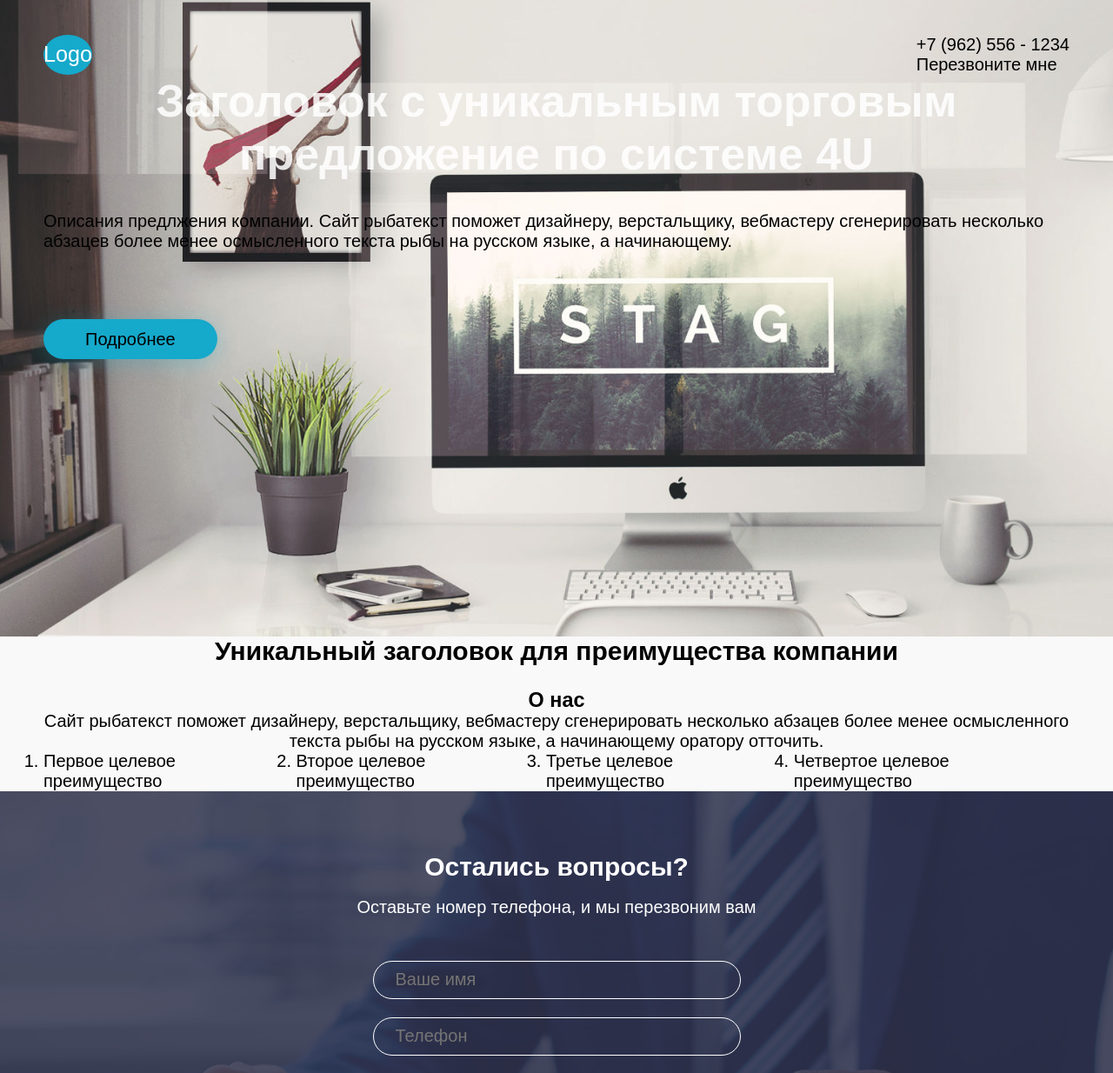
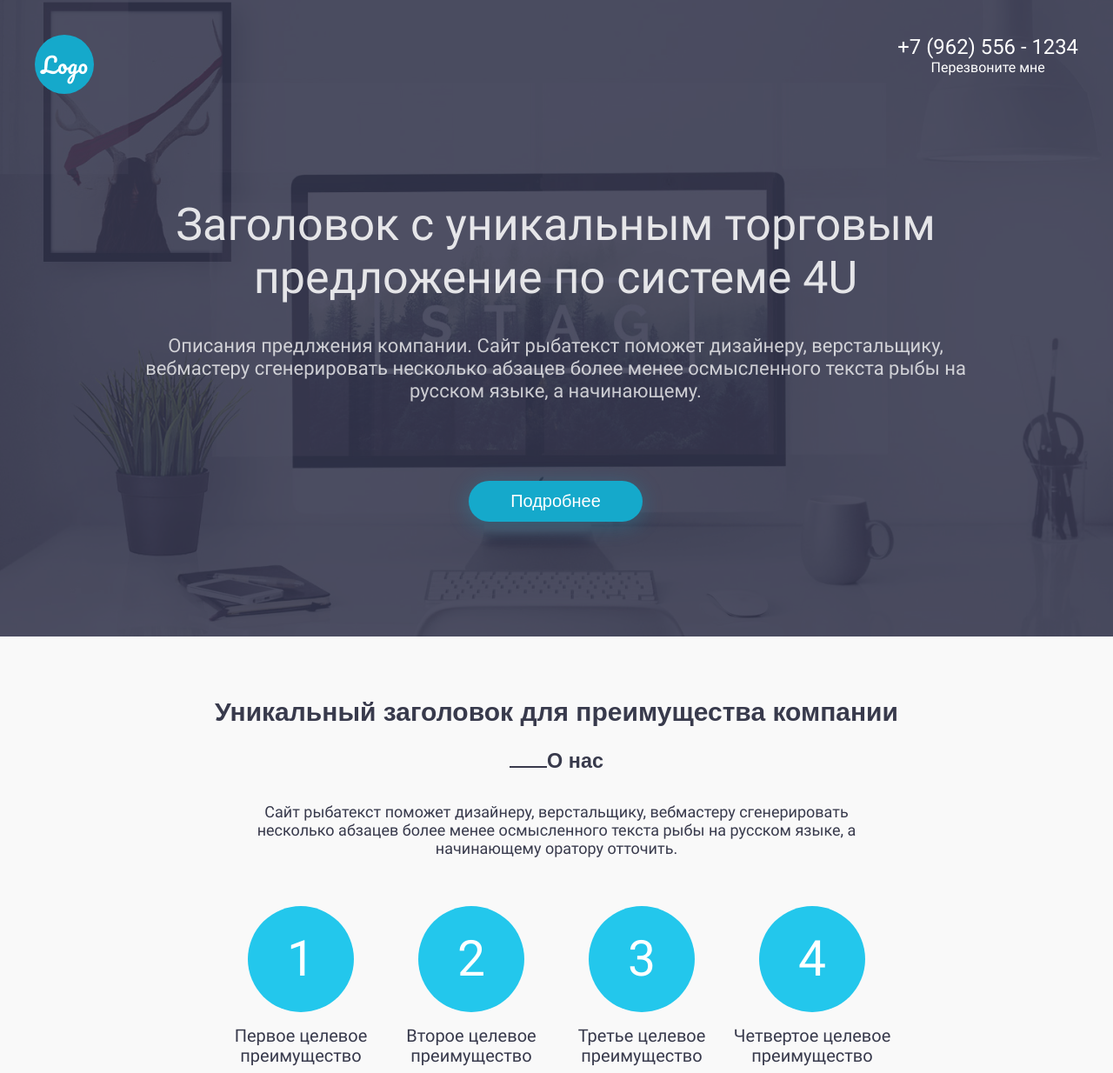
Before and after one commit to vkate174/module3_5, a plain HTML site: page index.html in a window 1280 px wide. Shown: the top 1234 px of the page at 87% size. Drawn offline with Linux system fonts and the light colour scheme.

Commit message:
Добавление свойств

```diff
--- a/index.html
+++ b/index.html
@@ -12,36 +12,30 @@
 <body>
   <header class="header">
     <div class="container header__container">
-      <p class="header__logo">Logo</p>
+      <span class="header__logo"><a href="#" class="header__logo-a">Logo</a></span>
       <div class="header__tel">
-        <a href="tel:+7 (962) 556 - 1234">+7 (962) 556 - 1234</a>
-        <a href="tel:+7 (962) 556 - 1234">Перезвоните мне</a>
+        <a href="tel:+7 (962) 556 - 1234" class="header__tel-nmbr">+7 (962) 556 - 1234</a>
+        <a href="tel:+7 (962) 556 - 1234" class="header__tel-btn">Перезвоните мне</a>
       </div>
     </div>
-    <section class="hero">
-      <div class="container">
-        <div class="">
+  </header>
+
+  <main>
+    <section class="section hero">
+      <div class="container container__hero">
+        <div class="container-main">
           <h1 class="hero__title">Заголовок c уникальным торговым предложение по системе 4U</h1>
           <p class="hero__text">Описания предлжения компании. Сайт рыбатекст поможет дизайнеру, верстальщику, вебмастеру сгенерировать несколько абзацев более менее осмысленного текста рыбы на русском языке, а начинающему.</p>
-          <a href="#about" class="hero__btn">Подробнее</a>
+          <div class="hero__btn">
+            <a href="#about" class="hero__btn-more">Подробнее</a>
+          </div>
         </div>
       </div>
     </section>
-  </header>
 
-  <main>
-    <!-- <section class="hero">
+    <section id="about" class="section about">
       <div class="container">
-        <div class="">
-          <h1 class="hero__title">Заголовок c уникальным торговым предложение по системе 4U</h1>
-          <p class="hero__text">Описания предлжения компании. Сайт рыбатекст поможет дизайнеру, верстальщику, вебмастеру сгенерировать несколько абзацев более менее осмысленного текста рыбы на русском языке, а начинающему.</p>
-          <a href="#about" class="hero__btn">Подробнее</a>
-        </div>
-      </div>
-    </section> -->
-
-    <section class="about">
-      <div class="container">
+        <div class="container-main">
           <h2 class="about__title">Уникальный заголовок для преимущества компании</h2>
           <h3 class="about__subtitle">О нас</h3>
           <p class="about__text">Сайт рыбатекст поможет дизайнеру, верстальщику, вебмастеру сгенерировать несколько абзацев более менее осмысленного текста рыбы на русском языке, а начинающему оратору отточить.</p>
@@ -51,13 +45,13 @@
             <li class="about__item">Третье целевое преимущество</li>
             <li class="about__item">Четвертое целевое преимущество</li>
           </ol>
-
+        </div>
         </div>
     </section>
 
-    <section class="form">
+    <section class="section form">
       <div class="container container__form">
-        <div>
+        <div class="container-main">
           <h2 class="form__header">Остались вопросы?</h2>
           <p class="form__text">Оставьте номер телефона, и мы перезвоним вам</p>
           <form action="https://jsonplaceholder.typicode.com/posts" class="form_fm" method="post" enctype="application/x-www-form-urlencoded">
@@ -75,7 +69,6 @@
             </div>
           </form>
         </div>
-
       </div>
     </section>
 
@@ -83,14 +76,15 @@
 
   <footer class="footer">
     <div class="container container__footer">
-      <div>
-        <p>Logo</p>
-        <p>© 2022 XXXcompany. Все права защищены.</p>
+      <div class="footer__info">
+        <span class="footer__logo"><a href="#" class="footer__logo-a">Logo</a></span>
+        <p class="footer__inf">© 2022 XXXcompany.
+          Все права защищены.</p>
       </div>
       <p>Сделано в Ивановым Иваном</p>
-      <div>
-        <a href="tel:+7 (962) 556 - 1234">+7 (962) 556 - 1234</a>
-        <a href="tel:+7 (962) 556 - 1234">Перезвоните мне</a>
+      <div class="footer__tel">
+        <a href="tel:+7 (962) 556 - 1234" class="footer__tel-nmbr">+7 (962) 556 - 1234</a>
+        <a href="tel:+7 (962) 556 - 1234" class="footer__tel-btn">Перезвоните мне</a>
       </div>
     </div>
   </footer>
--- a/styles/about.css
+++ b/styles/about.css
@@ -5,15 +5,28 @@
 .about__title {
   text-align: center;
   margin-bottom: 25px;
+  color: rgb(56, 58, 76);
 }
 
 .about__subtitle {
   text-align: center;
+  color: rgb(56, 58, 76);
+  margin-bottom: 35px;
+
 }
 
 .about__subtitle::before {
-  content: ' ';
-  background-image: url('/img/Left.jpg');
+  content: url('/img/Left.jpg');
+  display: inline-block;
+  width: 43px;
+  height: 2px;
+  text-align: center;
+  /* position: absolute;
+  left: 0;
+  top: 0;
+  /* width: 100%;
+  height: 100%; */
+  /* background: url('/img/Left.jpg'); */ */
 }
 
 .about__subtitle::after {
@@ -22,26 +35,55 @@
 }
 
 .about__text {
+  color: rgb(56, 58, 76);
+  font-family: Roboto;
+  font-size: 18px;
+  font-weight: 400;
+  line-height: 21px;
+  letter-spacing: 0%;
   text-align: center;
+  padding: 0 133px;
+  margin-bottom: 50px;
 }
 
 .about__list {
-  list-style: decimal;
-  /* padding: auto;
-  margin: auto; */
   display: flex;
   flex-direction: row;
+  justify-content: center;
+  align-items: center;
+  counter-reset: count 0;
+  color: rgb(56, 58, 76);
+  font-family: Roboto;
+  font-size: 20px;
+  font-weight: 500;
+  line-height: 23px;
+  letter-spacing: 0%;
 }
 
+
 .about__item::before {
-  color: aqua;
+  content: counter(count, decimal);
+  counter-increment: count;
+  display: flex;
+  justify-content: center;
+  align-items: center;
+	background: rgb(35, 199, 236);
+  width: 122px;
+  height: 122px;
+  border-radius: 50%;
+  color: rgb(255, 255, 255);
+  font-family: Roboto;
+  font-size: 57px;
+  font-weight: 500;
+  margin-bottom: 16px;
 }
 
-/* .about__list::before {
-  list-style: decimal inside;
-  padding: 10px 10px;
-} */
-
 .about__item {
-
+  width: 196px;
+  height: 195px;
+  display: flex;
+  justify-content: center;
+  align-items: center;
+  flex-direction: column;
+  text-align: center;
 }
--- a/styles/form.css
+++ b/styles/form.css
@@ -8,7 +8,7 @@
 }
 .form {
   position: relative;
-  background: url("/img/form-background.jpg") no-repeat;
+  background: url("../img/form-background.jpg") no-repeat;
   background-size: cover;
   /* height: 621px; */
 
@@ -70,6 +70,7 @@
 }
 
 .form__btn {
+  text-transform: lowercase;
   border-radius: 50px;
   box-shadow: 0px 4px 25px 0px rgba(21, 169, 203, 0.3);
   background: rgb(21, 169, 203);
@@ -81,4 +82,5 @@
 
 .form__agreement {
   color: rgb(74, 118, 168);
+  text-decoration: underline;
 }
--- a/styles/header.css
+++ b/styles/header.css
@@ -2,15 +2,30 @@
   padding-top: 40px;
   display: flex;
   justify-content: space-between;
+  /* margin-bottom: 120px; */
+  /* position: absolute;
+  left: 0;
+  right: 0;
+  top: 0; */
+  z-index: 3;
+
 }
 .header__logo {
+  font-family: Pacifico;
+  font-size: 25.16px;
+  font-weight: 400;
+  color: var(--main-white);
+  display: flex;
+  justify-content: center;
+  align-items: center;
   background-color: var(--pacific-blue);
   border-radius: 50%;
+  width: 68px;
+  height: 68px;
+}
 
-  font-size: 25.16px;
-  font-weight: 400;
-  line-height: 44px;
-  color: var(--main-white);
+.header__logo-a {
+
 }
 
 .header__tel {
@@ -18,14 +33,33 @@
   flex-direction: column;
 }
 
-.header {
-  background: url("/img/hero-background.jpg") rgba(47, 50, 75, 0.85);
-  height: 732px;
+.header__tel-nmbr {
+  color: rgb(255, 255, 255);
+  font-family: Roboto;
+  font-size: 23.85px;
+  font-weight: 400;
+  line-height: 28px;
+  letter-spacing: 0%;
+  text-align: center;
 }
 
+.header__tel-btn {
+  color: rgb(255, 255, 255);
+  font-family: Roboto;
+  font-size: 16px;
+  font-weight: 400;
+  line-height: 19px;
+  letter-spacing: 0%;
+  text-align: center;
+}
 
-/* .hero {
-  height: 100%;
-  background: inherit;
-  background-size: cover;
-} */
+.header {
+  position:absolute;
+  left: 0;
+  right: 0;
+  top: 0;
+  z-index: 3;
+  margin-bottom: 160px;
+  /* position: relative; */
+  /* bottom: 120px; */
+}
--- a/styles/hero.css
+++ b/styles/hero.css
@@ -2,23 +2,63 @@
   margin-bottom: 35px;
   text-align: center;
   line-height: 61px;
+  font-family: Roboto;
   font-size: 52px;
   font-weight: 900;
   color: rgba(255, 255, 255, 0.86);
 }
 
 .hero__text {
+  color: rgba(255, 255, 255, 0.75);
+  font-family: Roboto;
+  font-size: 22px;
+  font-weight: 400;
+  line-height: 26px;
+  text-align: center;
   margin-bottom: 90px;
 }
 
 .hero__btn {
+  display: flex;
+  justify-content: center;
+}
+
+.hero__btn-more {
   border-radius: 50px;
   box-shadow: 0px 4px 25px 0px rgba(21, 169, 203, 0.3);
   background: rgb(21, 169, 203);
   padding: 12px 48px;
-  /* margin-bottom: 120px; */
 }
 
 .hero {
-  margin-bottom: 120px;
+  background-image: url("../img/hero-background.jpg");
+  height: 732px;
+  background-position: center center;
+  background-size: cover;
+  background-repeat: no-repeat;
+  position: relative;
 }
+
+.hero:after {
+  content: '';
+  position: absolute;
+  top: 0;
+  left: 0;
+  right: 0;
+  bottom: 0;
+  background: rgba(47, 50, 75, 0.85);
+  z-index: 2;
+}
+
+.container__hero {
+  position: relative;
+  z-index: 3;
+  padding-top: 228px;
+  padding-left: 104px;
+  padding-right: 106px;
+}
+
+.hero__btn {
+
+
+}
--- a/styles/index.css
+++ b/styles/index.css
@@ -1,8 +1,24 @@
+@font-face {
+  font-family: Pacifico;
+  src: local("Pacificp"), local("Pacifico-Regular"),
+        url("../fonts/Pacifico-Regular.ttf");
+  font-weight: 400;
+  font-display: swap;
+}
+
 @font-face {
   font-family: Roboto;
   src: local("Roboto"), local("Roboto-Regular"),
         url("../fonts/Roboto-Regular.ttf");
   font-weight: 400;
+  font-display: swap;
+}
+
+@font-face {
+  font-family: Roboto;
+  src: local("Roboto"), local("Roboto-Medium"),
+        url("../fonts/Roboto-Medium.ttf");
+  font-weight: 500;
   font-display: swap;
 }
 
@@ -21,6 +37,7 @@
   font-weight: 900;
   font-display: swap;
 }
+
 
 html {
   box-sizing: border-box;
@@ -42,8 +59,8 @@ body {
   font-style: normal;
   font-size: 20px;
   font-weight: 400;
-  color: var(--main-color);
-  background-color: var(--main-dark);
+  color: var(--main-white);
+  background-color: var(--main-color);
 }
 
 
@@ -102,13 +119,17 @@ blockquote {
 }
 
 .container {
-  max-width: 1180px;
+  max-width: 1200px;
+  margin: 0 auto;
+}
+
+.container-main {
+  max-width: 990px;
   margin: 0 auto;
 }
 
 .section {
-  margin-top: 50px;
-  margin-bottom: 50px;
+  margin-bottom: 70px;
 }
 
 .section:last-child {
--- a/styles/var.css
+++ b/styles/var.css
@@ -4,4 +4,5 @@
   --blue-steel: rgb(74, 118, 168);
   --moderate-purple-blue: rgb(47, 50, 75);
   --main-white: rgb(255, 255, 255);
+  --main-color: rgb(249, 249, 249);
 }
```
Also changed, not shown: styles/footer.css (+61 -0 lines), fonts/Pacifico-Regular.ttf (added), fonts/Roboto-Medium.ttf (added). Lines whose indentation alone changed are shown as unchanged.
